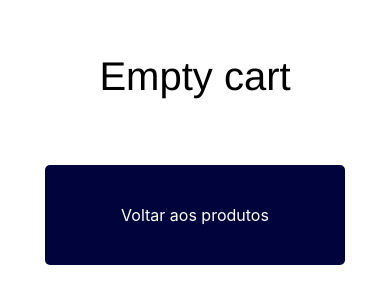
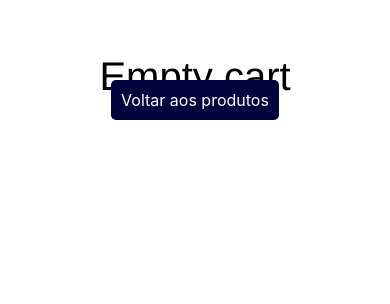
Before and after one commit to firsenThiago/desafio-tecnico-fake-store, a React Native app: screen /Cart in a window 390 px wide. Shown: the part 342-646 px from the top of the page. Built offline with nearby package versions, Linux system fonts and the light colour scheme; no server answers.

Commit message:
feat: flow payment

```diff
--- a/src/components/CartCard/CartCard.tsx
+++ b/src/components/CartCard/CartCard.tsx
@@ -7,12 +7,13 @@ interface CartCardProps {
   image: string;
   title: string;
   onPressRemove: () => void;
+  price: number;
 }
 
-const CartCard = ({ image, title, onPressRemove }: CartCardProps) => {
+const CartCard = ({ image, title, price, onPressRemove }: CartCardProps) => {
   return (
     <View>
-      <View style={styles.container}>
+      <View style={styles.containerProduct}>
         <Text size={14} weight="700">
           {title}
         </Text>
@@ -22,6 +23,7 @@ const CartCard = ({ image, title, onPressRemove }: CartCardProps) => {
           }}
           style={styles.image}
         />
+        <Text>$ {price}</Text>
       </View>
       <Button title="Remover" onPress={onPressRemove} />
     </View>
@@ -31,9 +33,8 @@ const CartCard = ({ image, title, onPressRemove }: CartCardProps) => {
 export default CartCard;
 
 const styles = StyleSheet.create({
-  container: {
+  containerProduct: {
     padding: 8,
-    margin: 16,
     borderRadius: 16,
     gap: 16,
     alignItems: "center",
--- a/src/contexts/cart.tsx
+++ b/src/contexts/cart.tsx
@@ -5,12 +5,14 @@ interface CartContextType {
   cart: Product[];
   addToCart: (product: Product) => void;
   removeFromCart: (productId: number) => void;
+  priceTotal: number;
 }
 
 const CartContext = createContext<CartContextType>({
   cart: [],
   addToCart: () => {},
   removeFromCart: () => {},
+  priceTotal: 0,
 });
 
 export const CartProvider = ({ children }: { children: ReactNode }) => {
@@ -26,8 +28,16 @@ export const CartProvider = ({ children }: { children: ReactNode }) => {
     );
   };
 
+  const calculateTotalPrice = () => {
+    return cart.reduce((total, product) => total + product.price, 0);
+  };
+
+  const priceTotal = calculateTotalPrice();
+
   return (
-    <CartContext.Provider value={{ cart, addToCart, removeFromCart }}>
+    <CartContext.Provider
+      value={{ cart, addToCart, removeFromCart, priceTotal }}
+    >
       {children}
     </CartContext.Provider>
   );
--- a/src/router/RootNavigation.tsx
+++ b/src/router/RootNavigation.tsx
@@ -4,11 +4,13 @@ import { Cart, Home, Product } from "@/screens";
 import { SafeAreaView } from "react-native-safe-area-context";
 import { NavigationContainer } from "@react-navigation/native";
 import { CartProvider } from "@/contexts/cart";
+import Payment from "@/screens/Payment";
 
 export type RootStackParamList = {
   Home: undefined;
   Product: { id: number } | undefined;
   Cart: undefined;
+  Payment: undefined;
 };
 
 const RootNavigation = () => {
@@ -40,6 +42,13 @@ const RootNavigation = () => {
                 headerShown: false,
               }}
             />
+            <Stack.Screen
+              name="Payment"
+              component={Payment}
+              options={{
+                headerShown: false,
+              }}
+            />
           </Stack.Navigator>
         </CartProvider>
       </SafeAreaView>
--- a/src/screens/Cart.tsx
+++ b/src/screens/Cart.tsx
@@ -15,16 +15,18 @@ import { StackNavigationProp } from "@react-navigation/stack";
 import { RootStackParamList } from "@/router";
 
 export const Cart = () => {
-  const { cart, removeFromCart } = useCart();
+  const { cart, removeFromCart, priceTotal } = useCart();
   const navigation = useNavigation<StackNavigationProp<RootStackParamList>>();
 
   const renderItemCart: ListRenderItem<Product> = ({ item }) => (
     <CartCard
       title={item.title}
       image={item.image}
+      price={item.price}
       onPressRemove={() => removeFromCart(item.id)}
     />
   );
+  const Separator = () => <View style={{ marginTop: 32 }} />;
   return (
     <View style={styles.container}>
       {cart.length === 0 && (
@@ -36,9 +38,31 @@ export const Cart = () => {
             style={styles.image}
           />
           <Text size={40}>Empty cart</Text>
+        </View>
+      )}
+      <FlatList
+        data={cart}
+        renderItem={renderItemCart}
+        ItemSeparatorComponent={Separator}
+        ListHeaderComponent={
           <Button
             title="Voltar aos produtos"
             onPress={() => navigation.navigate("Home")}
+            customButton={{
+              alignItems: "center",
+              justifyContent: "center",
+              marginBottom: 50,
+            }}
+          />
+        }
+      />
+
+      {cart.length > 0 && (
+        <>
+          <Text size={32}>$ {priceTotal}</Text>
+          <Button
+            title="Finalizar pedido"
+            onPress={() => navigation.navigate("Payment")}
             customButton={{
               width: 300,
               height: 100,
@@ -46,9 +70,8 @@ export const Cart = () => {
               justifyContent: "center",
             }}
           />
-        </View>
+        </>
       )}
-      <FlatList data={cart} renderItem={renderItemCart} />
     </View>
   );
 };
--- /dev/null
+++ b/src/screens/Payment.tsx
@@ -0,0 +1,12 @@
+import { Text } from "@/components";
+import { View } from "react-native";
+
+export const Payment = () => {
+  return (
+    <View>
+      <Text>Tela de pagamento...</Text>
+    </View>
+  );
+};
+
+export default Payment;
--- a/src/screens/index.ts
+++ b/src/screens/index.ts
@@ -1,3 +1,4 @@
 export * from "./Cart";
 export * from "./Home";
 export * from "./Product";
+export * from "./Payment";
```
